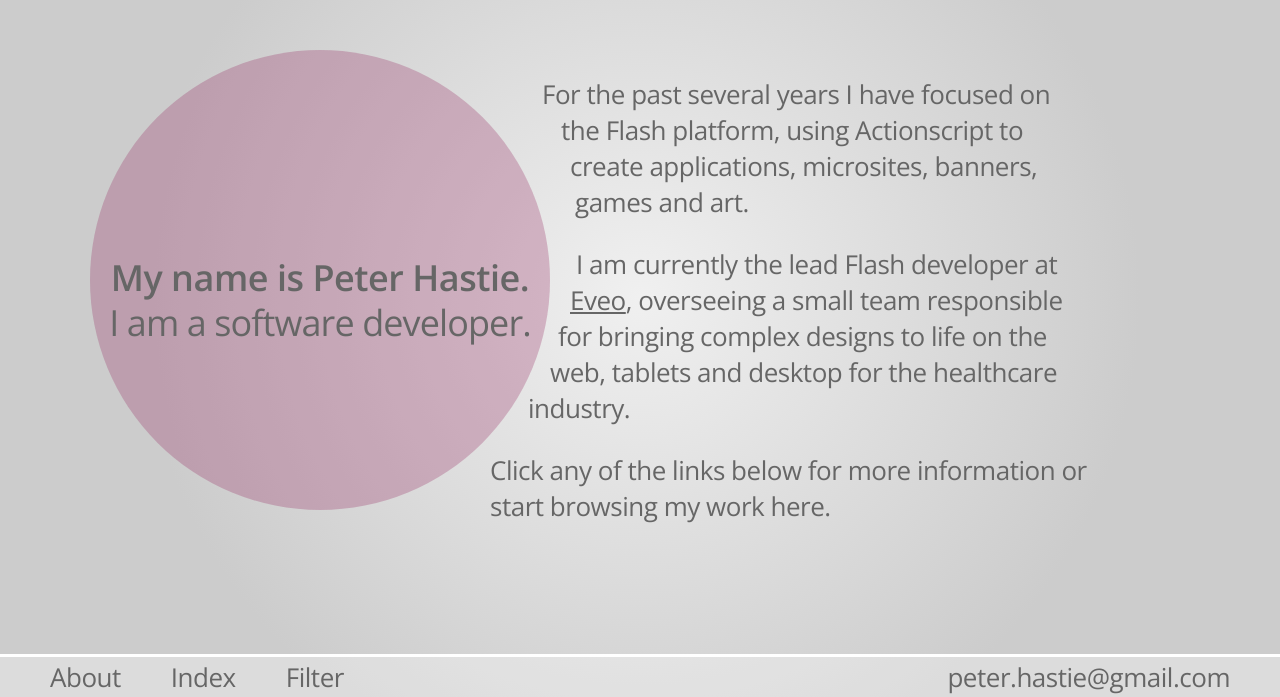
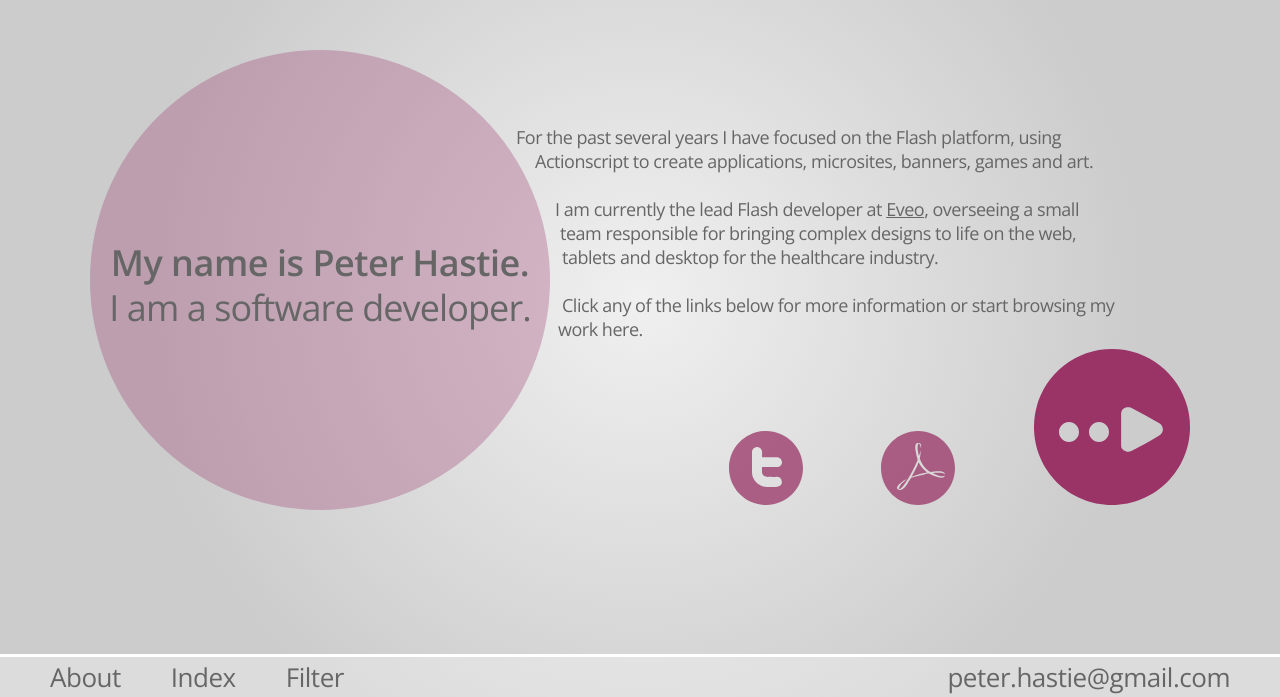
Before and after one commit to sillypog/sillypog.com, a PHP site: page / in a window 1280 px wide. Shown: the part 103-800 px from the top of the page. Run offline with PHP 8.4, Linux system fonts and the light colour scheme.

Commit message:
- Added buttons to about page.

```diff
--- a/index.html
+++ b/index.html
@@ -30,30 +30,25 @@
        		<h2>I am a software developer.</h2>
         </header>
        <div id="aboutText">
-        	<div class="lW" style="width:10px;"></div>
-<div class="lW" style="width:31px;"></div>
-<div class="lW" style="width:52px;"></div>
-<div class="lW" style="width:71px;"></div>
-<div class="lW" style="width:75px;"></div>
-<div class="lW" style="width:80px;"></div>
-<div class="lW" style="width:85px;"></div>
-<div class="lW" style="width:86px;"></div>
-<div class="lW" style="width:80px;"></div>
-<div class="lW" style="width:74px;"></div>
-<div class="lW" style="width:68px;"></div>
-<div class="lW" style="width:60px;"></div>
-<div class="lW" style="width:49px;"></div>
-<div class="lW" style="width:38px;"></div>
-<div class="lW" style="width:27px;"></div>
-<div class="lW" style="width:0px;"></div>
+        	<div class="lW" style="width:1px;"></div>
+            <div class="lW" style="width:20px;"></div>
+            <div class="lW" style="width:30px;"></div>
+            <div class="lW" style="width:40px;"></div>
+            <div class="lW" style="width:45px;"></div>
+            <div class="lW" style="width:47px;"></div>
+            <div class="lW" style="width:48px;"></div>
+            <div class="lW" style="width:47px;"></div>
+            <div class="lW" style="width:43px;"></div>
+
 
         	<p>For the past several years I have focused on the Flash platform, using Actionscript to create applications, microsites, banners, games and art.</p>
         	<p>I am currently the lead Flash developer at <a href="http://www.eveo.com">Eveo</a>, overseeing a small team responsible for bringing complex designs to life on the web, tablets and desktop for the healthcare industry.</p>
         	<p>Click any of the links below for more information or start browsing my work here.</p>
-        	<!--<div id="aboutLinks">
-        		<p>Resume</p>
-            	<p>Twitter</p>
-       		</div>-->
+       	</div>
+        <div id="aboutLinks">
+        		<img src="svg/twitterT.svg" alt="Twitter"></img>
+            	<img src="svg/acrobatA.svg" alt="Resume"></img>
+                <img src="svg/exitAbout.svg" alt="Exit"></img>
        	</div>
     </section>
 </div>
@@ -61,9 +56,9 @@
 <div id="footer">
 	<div class="paleWhiteBG"></div>
 	<div id="footerButtons">
-		<p><a href="http://www.google.com">About</a></p>
-		<p><a href="http://www.google.com">Index</a></p>
-		<p><a href="http://www.google.com">Filter</a></p>
+		<p><a href="http://www.sillypog.com">About</a></p>
+		<p><a href="http://www.sillypog.com">Index</a></p>
+		<p><a href="http://www.sillypog.com">Filter</a></p>
 		<p id="email"><a href="mailto:peter.hastie@gmail.com">peter.hastie@gmail.com</a></p>
 	</div>
 </div>
--- a/style.css
+++ b/style.css
@@ -31,10 +31,8 @@ h2{
 }
 
 p{
-	/*color:#666666;
-
-	font-family:'Open Sans', Arial Black, Gadget, sans-serif;*/
-	font-size:26px;
+	font-weight:400;
+	font-size:18px;
 }
 
 a:link{
@@ -113,6 +111,8 @@ section{
 	float:left;
 	margin:0px 0px 2px 50px;
 
+	font-size:26px;
+
 	-webkit-user-select: none;
 	-khtml-user-select: none;
 	-moz-user-select: none;
@@ -127,6 +127,7 @@ section{
 
 #about{
 	position:relative;
+	height:460px;
 }
 
 #about header{
@@ -145,24 +146,33 @@ section{
 }
 
 #about header h1{
-	padding-top:190px;
+	padding-top:175px;
 
 }
 
-#about p{
-	font-size:26px;
-}
-
 #aboutText{
-	/*float:right;*/
-
 	position:absolute;
-	left:400px;
+	left:425px;
+	top:75px;
 	width:600px;
 }
 
-.lW { float: left; clear: left; height: 26px; }
-/*.rW { float: right; clear: right; height: 26px; }*/
+#aboutText p{
+	margin:0px 0px 24px 0px;	/* Helps to align the top with the beginning of the flow divs but also ensures there's a line break between paragraphs. */
+}
+
+.lW { float: left; clear: left; height: 24px; /*background:rgba(0,255,0,0.5);*/ }
+
+#aboutLinks{
+	position:absolute;
+	bottom:00px;
+	right:0px;
+}
+
+#aboutLinks img{
+	padding-left:75px;
+}
+
 
 .paleWhiteBG{
 	width:100%;
```
Also changed, not shown: _source/about.png, svg/acrobatA.svg (added), svg/exitAbout.svg (added), svg/twitterT.svg (added), 3 other files.
